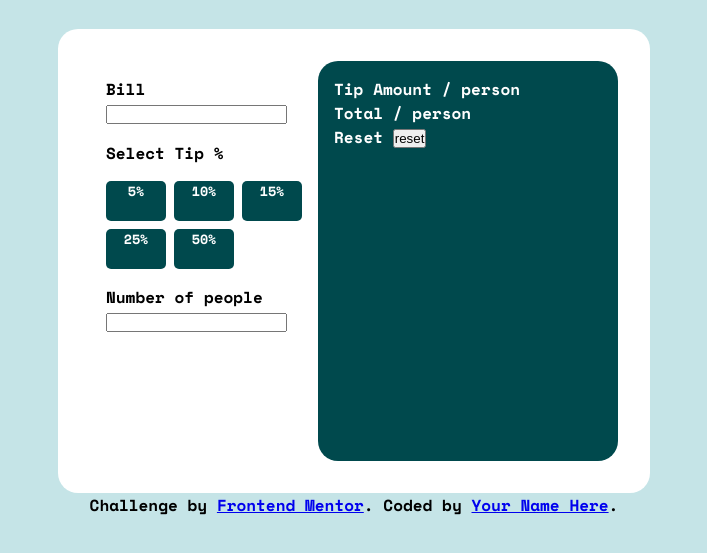
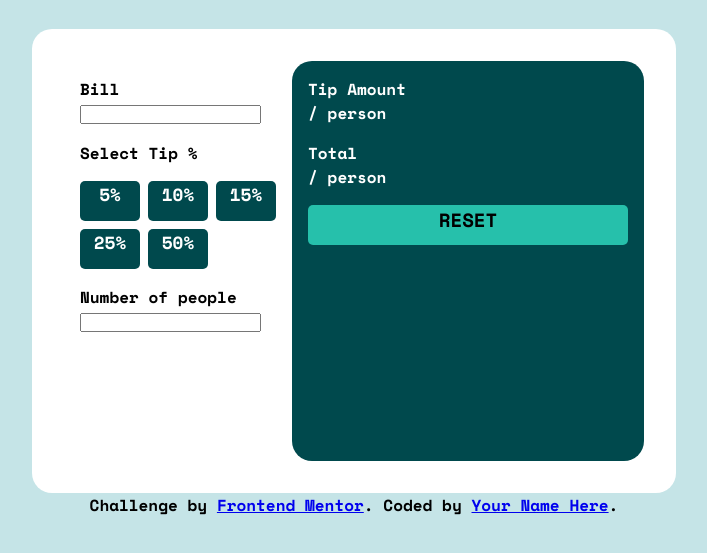
Before and after one commit to MiguelFEWebDev/Tip-calculator, a plain HTML site: page index.html in a window 1280 px wide. Shown: the part 111-664 px from the top of the page, without its empty margins (286-993 px from the left). Drawn offline with nearby package versions, Linux system fonts and the light colour scheme.

Commit message:
created & styled reset button

```diff
--- a/index.html
+++ b/index.html
@@ -37,7 +37,7 @@
             <p>Bill</p>
             <div>
             </div>
-            <label><input type="bill" / ></label>
+            <label><input type="number" / ></label>
           </div>
           <div class="select-tip">
             <p>Select Tip %</p>
@@ -52,17 +52,24 @@
           <div class="people-amount">
             <div class="bill-form">
               <p>Number of people</p>
-              <label><input type="bill" / ></label></div>
+            <label><input type="number" / ></label>
+          </div>
         </div>
-
 
         </div>
         <div class="totalCosts">
-          <div class="tip-amount">Tip Amount / person</div>
-          <div class="tip-total">Total / person</div>
-          <div class="reset-calc">
-            Reset
-            <button>reset</button>
+          <div class="tip-amount">
+           <p>Tip Amount</p>
+           <p>/ person</p>
+          </div>
+          <div class="tip-total">
+            <p>Total</p>
+            <p>/ person</p>
+          </div>
+          <div class="resetCalc">
+            <div class="resetButton">
+              <button >RESET</button>
+            </div>
           </div>
 
         </div>
--- a/style.css
+++ b/style.css
@@ -75,8 +75,7 @@ body {
 
 /* Calc cost */
 .bill-form,
-.select-tip,
-.bill-form {
+.select-tip {
   margin-bottom: 1rem;
 }
 
@@ -100,6 +99,7 @@ body {
   width: 60px;
   height: 40px;
 
+  font-size: 1.1rem;
   color: var(--white);
   background-color: var(--veryDarkCyan);
   border: none;
@@ -108,3 +108,23 @@ body {
 .tipStyle button:hover {
   background-color: var(--strongCyan);
 }
+
+/* display cost */
+
+.tip-amount,
+.tip-total,
+.reset-calc {
+  margin-bottom: 1rem;
+}
+
+.resetButton button {
+  display: flex;
+  justify-content: center;
+  font-family: var(--mainFont);
+  background-color: var(--strongCyan);
+  font-size: 1.2rem;
+  border-radius: 5px;
+  min-width: 20rem;
+  height: 40px;
+  border: none;
+}
```
